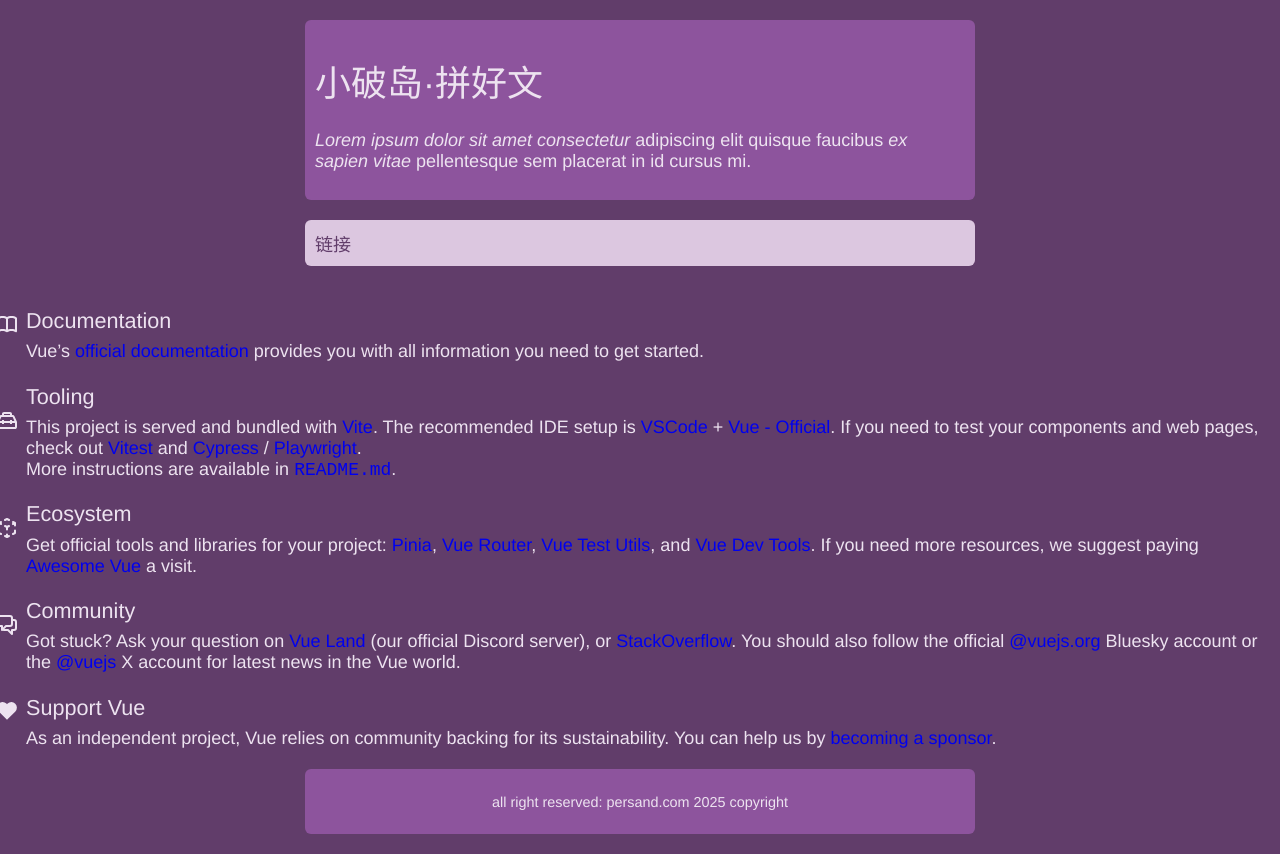
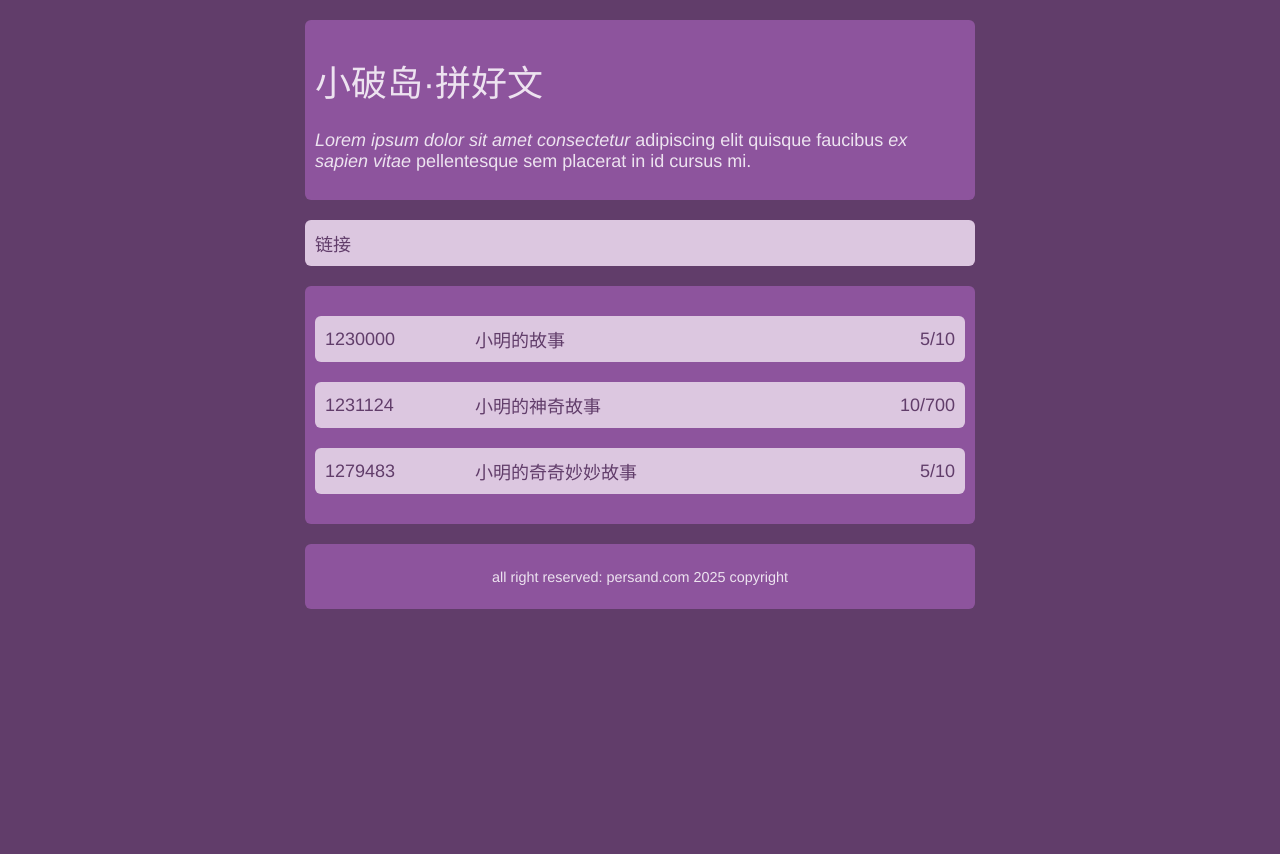
Before and after one commit to pleasant666/pinhaowen, a Vue app: page / in a window 1280 px wide. After the commit the page ends 800 px from the top, so only its background shows below. Built offline with nearby package versions, Linux system fonts and the light colour scheme; a web font is replaced by a local one.

Commit message:
add Lobby.vue
and other changes

Co-Authored-By: pleasant666 <176921327+pleasant666@users.noreply.github.com>

```diff
--- a/src/App.vue
+++ b/src/App.vue
@@ -2,12 +2,14 @@
 import { RouterLink, RouterView } from 'vue-router'
 import Header from './components/Header.vue'
 import TopNav from './components/TopNav.vue'
+import Lobby from './views/Lobby.vue'
 import Footer from './components/Footer.vue'
 </script>
 
 <template>
   <Header />
   <TopNav />
-  <RouterView />
+  <!--RouterView /-->
+  <Lobby />
   <Footer />
 </template>
--- a/src/assets/main.css
+++ b/src/assets/main.css
@@ -3,45 +3,6 @@
 :root {
   --bg: #8d549d;
   --t: #dcc7e0
-}
-
-.lobby {
-  margin: 20px auto;
-  background-color: var(--bg);
-  padding: 10px 10px;
-  border-radius: 6px;
-}
-
-.lobby .room-choice {
-  margin: 20px auto;
-  background-color: var(--t);
-  color: #613d6a;
-  padding: 10px 10px;
-  border-radius: 6px;
-  display: grid;
-  grid-template-columns: 150px 1fr 120px;
-  align-items: center;
-}
-
-.room-choice a {
-  color: #613d6a;
-  text-decoration: none;
-  text-align: left;
-  overflow: hidden;
-  text-overflow: ellipsis;
-  white-space: nowrap;
-}
-
-.room-choice .information {
-  text-align: left;
-  overflow: hidden;
-  text-overflow: ellipsis;
-  white-space: nowrap;
-}
-
-.room-choice .number-of-ppl {
-  text-align: right;
-  white-space: nowrap;
 }
 
 @media screen and (min-width: 690px) {
--- /dev/null
+++ b/src/views/Lobby.vue
@@ -0,0 +1,60 @@
+<template>
+  <div class="lobby">
+    <div class="room-choice">
+      <a href="#">1230000</a>
+      <div class="information">小明的故事</div>
+      <div class="number-of-ppl">5/10</div>
+    </div>
+    <div class="room-choice">
+      <a href="#">1231124</a>
+      <div class="information">小明的神奇故事</div>
+      <div class="number-of-ppl">10/700</div>
+    </div>
+    <div class="room-choice">
+      <a href="#">1279483</a>
+      <div class="information">小明的奇奇妙妙故事</div>
+      <div class="number-of-ppl">5/10</div>
+    </div>
+  </div>
+</template>
+
+<style scoped>
+.lobby {
+  margin: 20px auto;
+  background-color: var(--bg);
+  padding: 10px 10px;
+  border-radius: 6px;
+}
+
+.lobby .room-choice {
+  margin: 20px auto;
+  background-color: var(--t);
+  color: #613d6a;
+  padding: 10px 10px;
+  border-radius: 6px;
+  display: grid;
+  grid-template-columns: 150px 1fr 120px;
+  align-items: center;
+}
+
+.room-choice a {
+  color: #613d6a;
+  text-decoration: none;
+  text-align: left;
+  overflow: hidden;
+  text-overflow: ellipsis;
+  white-space: nowrap;
+}
+
+.room-choice .information {
+  text-align: left;
+  overflow: hidden;
+  text-overflow: ellipsis;
+  white-space: nowrap;
+}
+
+.room-choice .number-of-ppl {
+  text-align: right;
+  white-space: nowrap;
+}
+</style>
```
